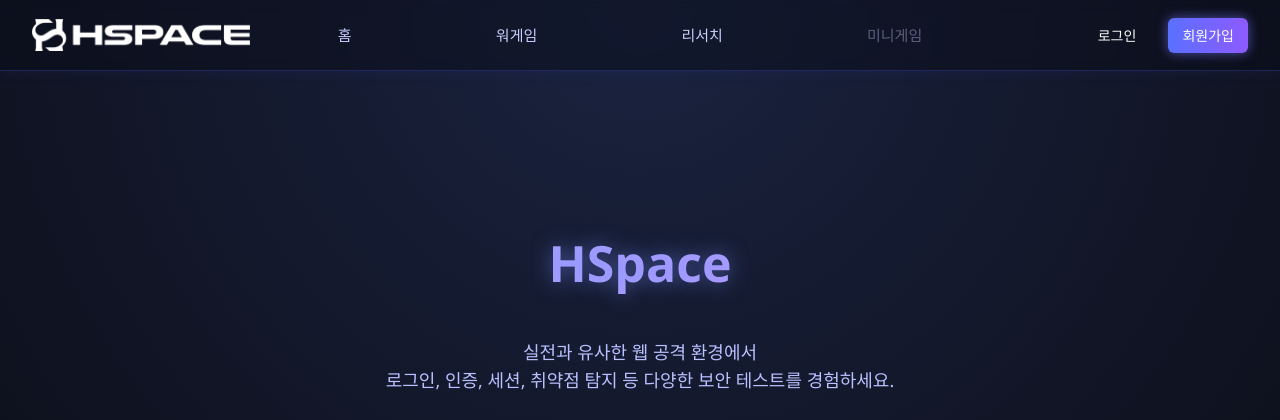
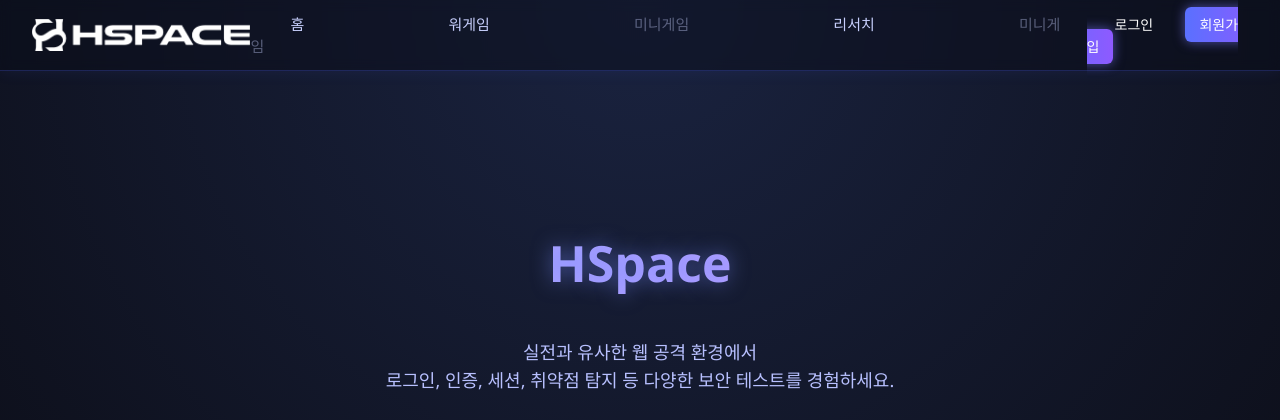
Before and after one commit to kwakbumjun713/git-base-team3-test, a Flask app: page / in a window 1280 px wide. Shown: the top 420 px of the page. Run offline with Flask 3, Linux system fonts and the light colour scheme.

Commit message:
Update header.html

```diff
--- a/templates/header.html
+++ b/templates/header.html
@@ -11,6 +11,7 @@
     <nav class="nav-menu">
         <a href="{{ url_for('home.index') }}">홈</a>
         <a href="{{ url_for('wargame.dashboard') }}">워게임</a>
+        <a class="disabled">미니게임</a>
         <a href="{{ url_for('research.research') }}">리서치</a>
         <a class="disabled">미니게임</a>
     </nav>
```
